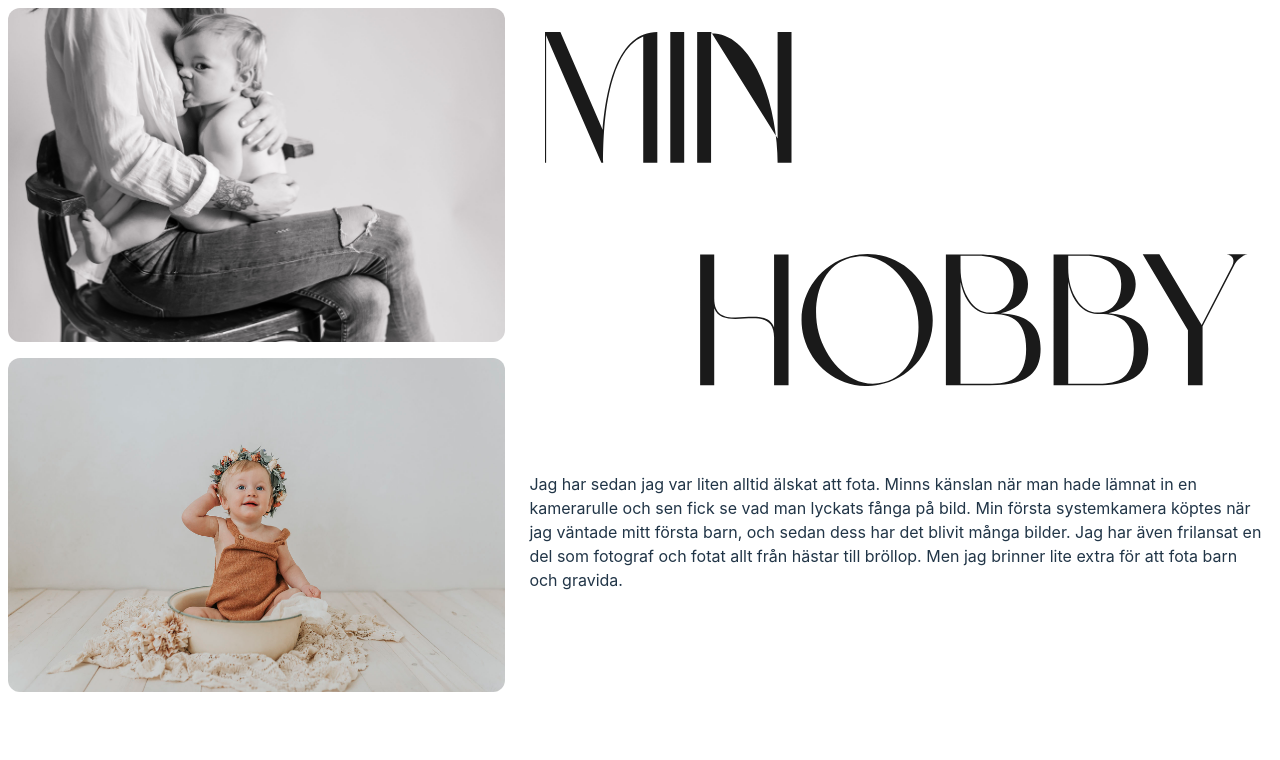
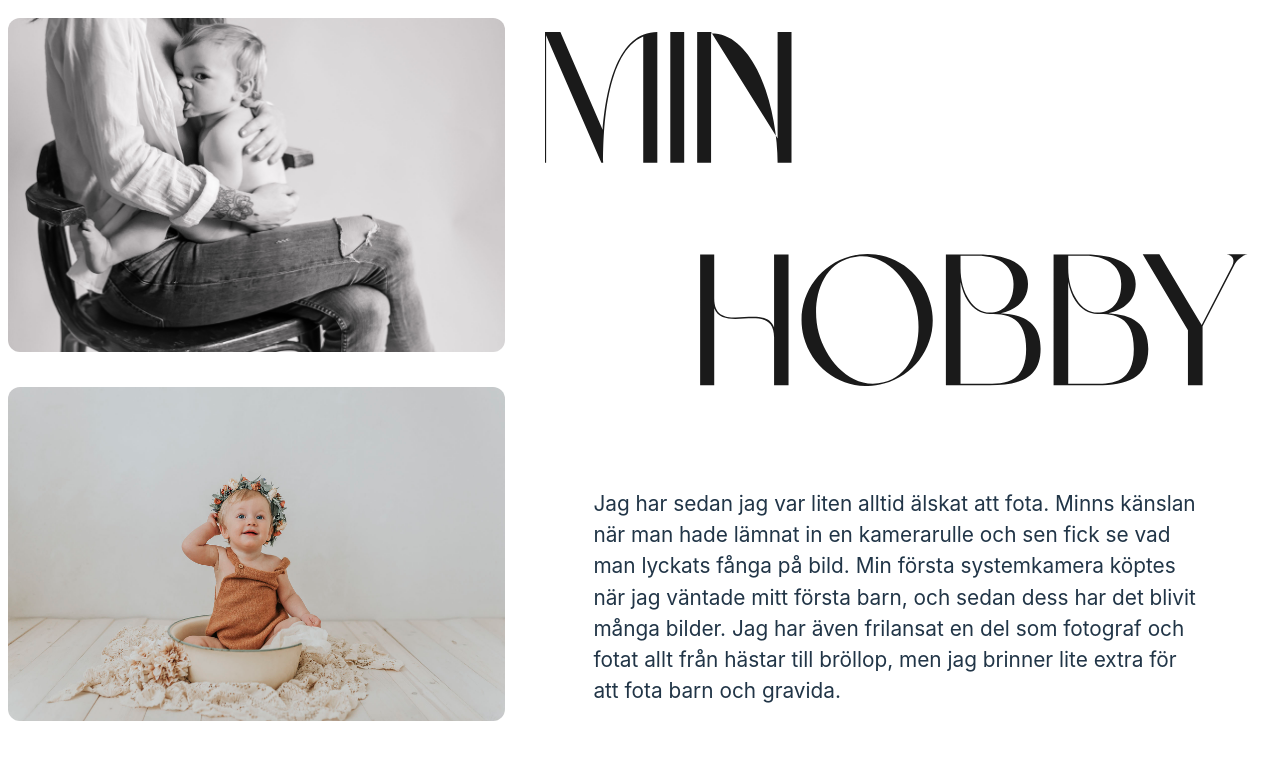
Before and after one commit to tittieth/min-hobby, a website built with Vite: page index.html in a window 1280 px wide. Built offline with nearby package versions, Linux system fonts and the light colour scheme.

Commit message:
cleaned up code and changed font size

```diff
--- a/index.html
+++ b/index.html
@@ -38,7 +38,7 @@
             Min första systemkamera köptes när jag väntade mitt första barn,
             och sedan dess har det blivit många bilder. Jag har även
             frilansat en del som fotograf och fotat allt från hästar
-            till bröllop. Men jag brinner lite extra för att fota barn
+            till bröllop, men jag brinner lite extra för att fota barn
             och gravida.</p>
         </div>
         <div class="img-container">
--- a/src/_header.scss
+++ b/src/_header.scss
@@ -19,11 +19,9 @@
         }
 
         .header-container {
-            h1 {
-                font-size: 3.2em;
-                line-height: 1.1;
+            .header-txt {
                 padding: 1rem;
-              }
+            }
 
             p {
                 padding: 1rem;
@@ -34,55 +32,34 @@
 
 @media screen and (min-width: 600px) {
     .header {
-        display: flex;
-        flex-direction: column;
-        width: 100vw;
-
         .img-container {
-            display: flex;
-            flex-direction: column;
-            justify-content: space-between;
-
             .nursing-img, .flower-crown-img {
-                padding: 0.5rem;
-                margin: auto;
-                width: 500px;
-                height: 350px;
-                border-radius: 20px;
+                width: 80%;
+                height: 80%;
             }
         }
 
         .header-container {
-            h1 {
-                font-size: 3.2em;
-                line-height: 1.1;
-                padding: 1rem;
-              }
+            p {
+                padding: 2rem 3rem;
+                font-size: 1.2rem;
+            }
 
-            p {
-                padding: 1rem;
+            .header-txt {
+                padding: 2.3rem;
             }
         }
     }
 }
 
-@media screen and (min-width: 1000px) {
+@media screen and (min-width: 900px) {
     .header {
-        display: flex;
         flex-direction: row-reverse;
-        width: 100vw;
 
         .img-container {
-            display: flex;
-            flex-direction: column;
-            justify-content: space-between;
-
             .nursing-img, .flower-crown-img {
-                padding: 0.5rem;
-                margin: auto;
                 width: 600px;
                 height: 350px;
-                border-radius: 20px;
             }
         }
 
@@ -93,16 +70,10 @@
                 padding: 2rem;
             }
 
-            h1 {
+            p {
+                padding: 2rem 5rem;
                 margin-top: 2rem;
-                font-size: 5.2em;
-                line-height: 1.1;
-                padding: 1rem;
-              }
-
-            p {
-                padding: 1rem;
-                margin-top: 2rem;
+                font-size: 1.3rem;
             }
         }
     }
```
